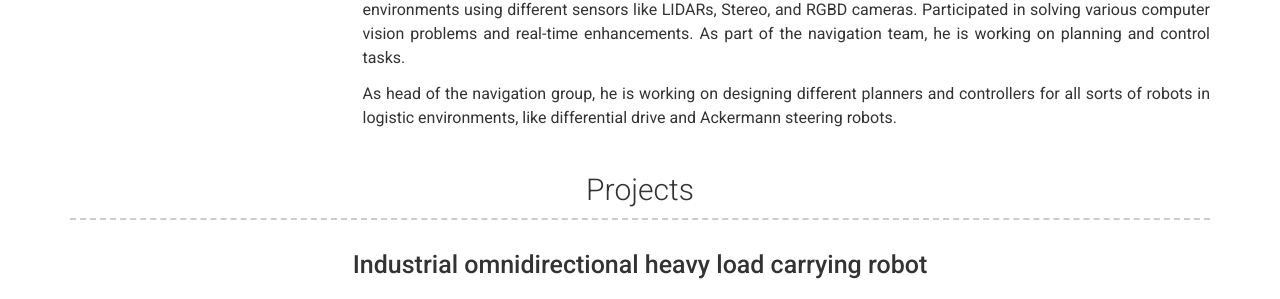
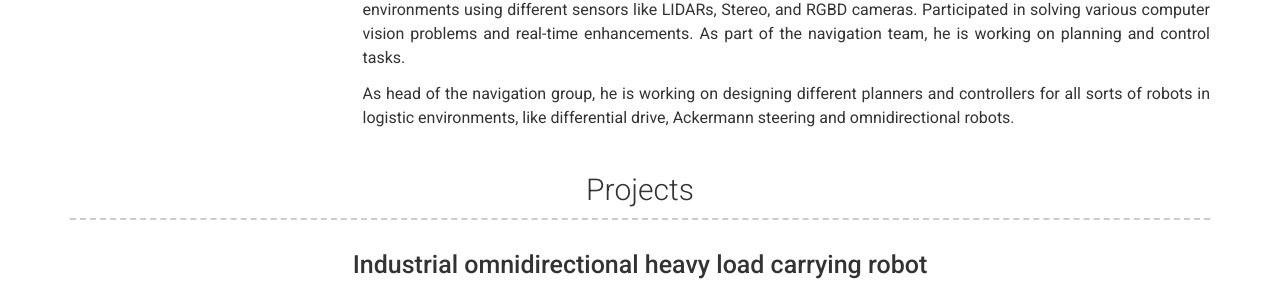
Before and after one commit to matijazigic/matijazigic.github.io, a Jekyll site: the page built from index.md, in a window 1280 px wide and 900 px high, scrolled down 479 px. Shown: the part 176-475 px from the top of the window. Built offline with Jekyll 4.4.1, drawn with Linux system fonts in a browser that asks for light colours.

```diff
--- a/_config.yml
+++ b/_config.yml
@@ -36,7 +36,7 @@ about_content: | # this will include new lines to allow paragraphs
   In 2017, he accepted the offer from **Aeolus robotics** and started working on bringing the first generation of household robot assistants into people's homes. Worked on an interface between a robot's brain and low-level controllers and simulations.
   In **Gideon Brothers**, he is designing different parts of the automated robotics system for logistics purposes. Working on challenging DATMO (Detection and tracking of moving objects) problem in crowded environments using different sensors like LIDARs, Stereo, and RGBD cameras. Participated in solving various computer vision problems and real-time enhancements. As part of the navigation team, he is working on planning and control tasks.
 
-  As head of the navigation group, he is working on designing different planners and controllers for all sorts of robots in logistic environments, like differential drive and Ackermann steering robots.
+  As head of the navigation group, he is working on designing different planners and controllers for all sorts of robots in logistic environments, like differential drive, Ackermann steering and omnidirectional robots.
 
 # Write an awesome description about yourself here, this supports markdown, so you can add [links](http://foobar.com) and highlight things <mark>like this</mark>.
 
```
Also changed, not shown: README.md.
